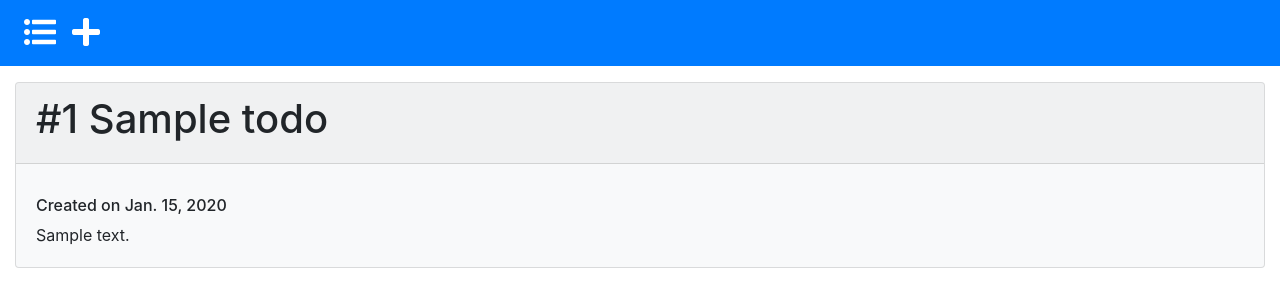
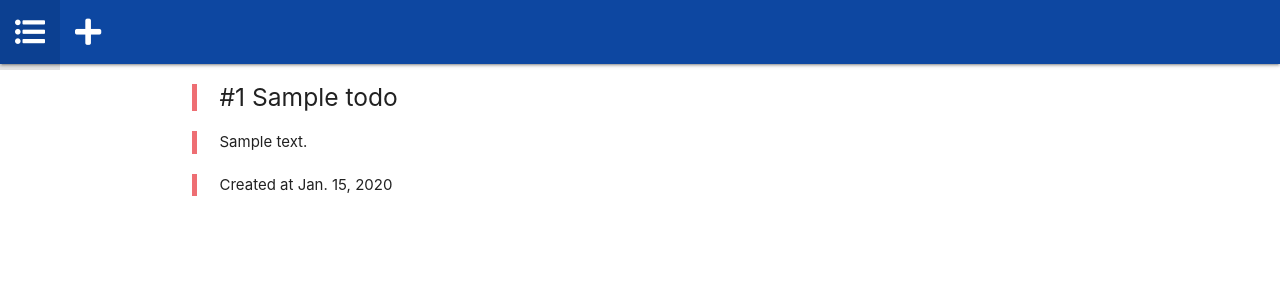
Before and after one commit to kaoprado/django-todolist, a Django app: the page made by todos/templates/details.html in a window 1280 px wide. Shown: the top 307 px of the page. Run offline with Django 3.2, Linux system fonts and the light colour scheme; tables that the repository leaves empty hold one stand-in row (Sample ...); some libraries are stand-ins or nearby versions.

Commit message:
CSS framework changed

```diff
--- a/todos/templates/details.html
+++ b/todos/templates/details.html
@@ -1,9 +1,5 @@
 {% include 'partials/header.html'%}
-<div class="card bg-light mb-3 mt-3">
-  <div class="card-header"><h1>#{{todo.id}} {{todo.title}}</h1></div>
-  <div class="card-body">
-    <h5 class="card-title"><h6>Created on {{todo.created_at}}</h6></h5>
-    <p class="card-text">{{todo.text}}</p>
-  </div>
-</div>
+<blockquote><h5>#{{todo.id}} {{todo.title}}</h5></blockquote>
+<blockquote>{{todo.text}}</blockquote>
+<blockquote>Created at {{todo.created_at}}</blockquote>
 {% include 'partials/footer.html'%}
--- a/todos/templates/partials/header.html
+++ b/todos/templates/partials/header.html
@@ -5,24 +5,18 @@
     <meta charset="utf-8" />
     <meta http-equiv="X-UA-Compatible" content="IE=edge"> {% load static %}
     <link rel="stylesheet" href="https://use.fontawesome.com/releases/v5.6.3/css/all.css" integrity="sha384-UHRtZLI+pbxtHCWp1t77Bi1L4ZtiqrqD80Kn4Z8NTSRyMA2Fd33n5dQ8lWUE00s/" crossorigin="anonymous">
-    <link rel="stylesheet" href="{% static 'css/bootstrap.min.css'%}">
-    <link rel="stylesheet" href="{% static 'js/bootstrap.min.js'%}">
+    <link rel="stylesheet" href="https://cdnjs.cloudflare.com/ajax/libs/materialize/1.0.0/css/materialize.min.css">
+    <script src="https://cdnjs.cloudflare.com/ajax/libs/materialize/1.0.0/js/materialize.min.js"></script>
+    <meta name="viewport" content="width=device-width, initial-scale=1.0"/>
     <title>Todos</title>
 </head>
-
 <body>
-    <header>
-        <nav class="navbar navbar-expand-lg navbar-dark bg-primary">
-            <button class="navbar-toggler" type="button" data-toggle="collapse" data-target="#navbarNavAltMarkup" aria-controls="navbarNavAltMarkup"
-                aria-expanded="false" aria-label="Toggle navigation">
-                <span class="navbar-toggler-icon"></span>
-            </button>
-            <div class="collapse navbar-collapse" id="navbarNavAltMarkup">
-                <div class="navbar-nav">
-                    <a class="nav-item nav-link" href="/todos"><i class="fas fa-list-ul text-white fa-2x"></i></a>
-                    <a class="nav-item nav-link" href="/todos/add"><i class="fas fa-plus text-white fa-2x"></i></a>
-                </div>
-            </div>
-        </nav>
-    </header>
-    <div class="container-fluid">
+  <nav>
+    <div class="nav-wrapper blue darken-4">
+      <ul id="nav-mobile" class="left hide-on-med-and-down">
+        <li><a href="/todos"><i class="fas fa-list-ul text-white fa-2x"></i></a></li>
+        <li><a href="/todos/add"><i class="fas fa-plus text-white fa-2x"></i></a></li>
+      </ul>
+    </div>
+  </nav>
+  <div class="container">
--- a/todos/views.py
+++ b/todos/views.py
@@ -7,8 +7,7 @@ from .models import Todo
 # Create your views here.
 
 def index(request):
-    todos = Todo.objects.all()
-
+    todos = Todo.objects.all().order_by('completed','created_at')
     context = {
         'todos' : todos,
     }
```
Also changed, not shown: todos/templates/index.html (+16 -13 lines).
